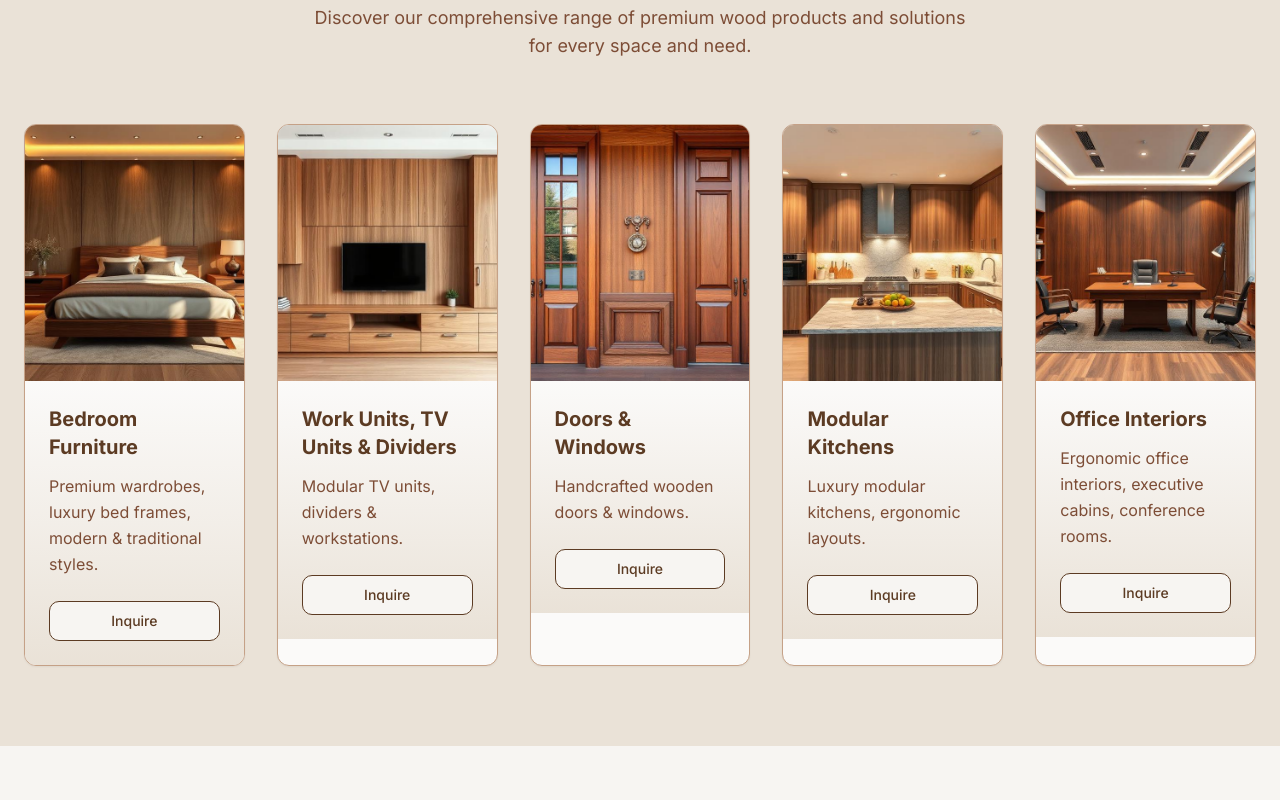
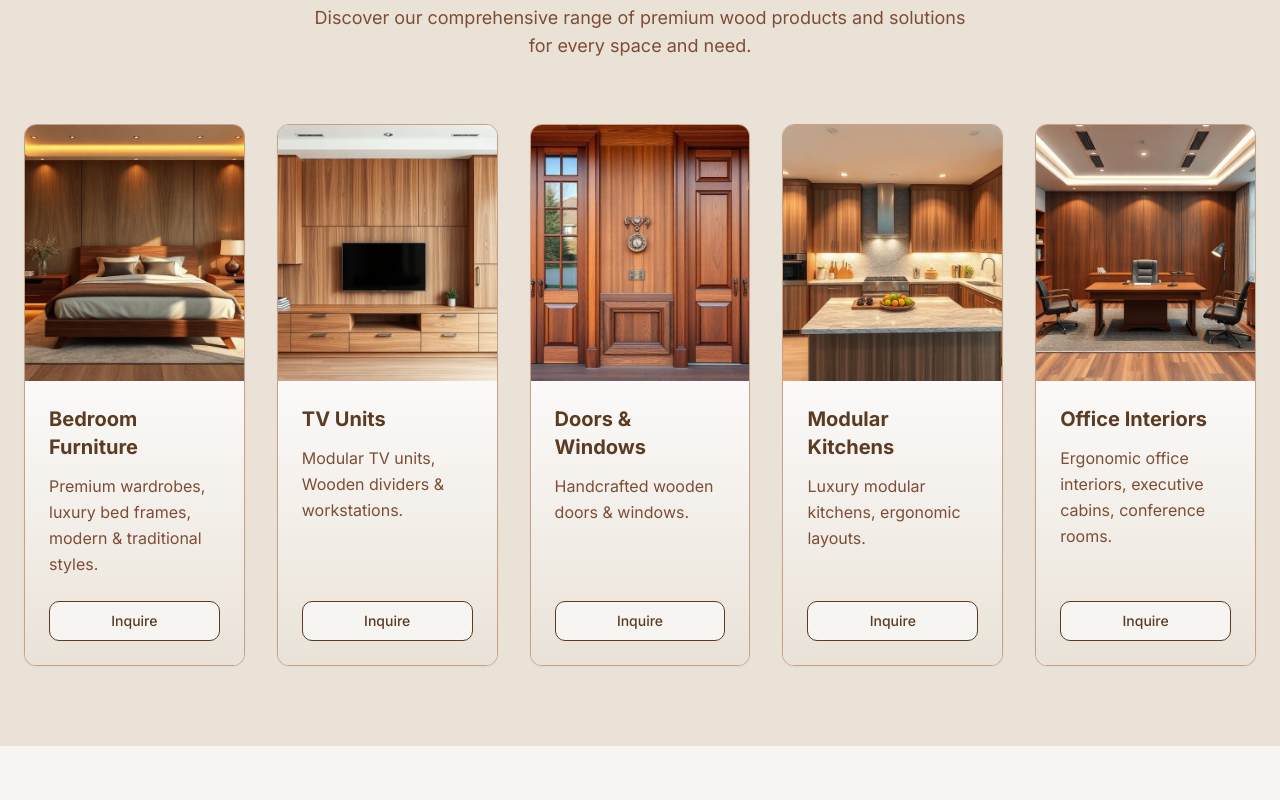
Before and after one commit to shivareddy2002/woodland-crafted-designs, a React (Vite) app: page / in a window 1280 px wide. Shown: the part 940-1740 px from the top of the page. Built offline with nearby package versions, Linux system fonts and the light colour scheme.

Commit message:
Refactor: Update product section and alignment

```diff
--- a/src/components/FeaturedProducts.tsx
+++ b/src/components/FeaturedProducts.tsx
@@ -22,9 +22,9 @@ const FeaturedProducts = () => {
       image: bedroomImage,
     },
     {
-      title: "Work Units, TV Units & Dividers",
+      title: "TV Units",
       headline: "Functional Designs for Modern Living",
-      description: "Modular TV units, dividers & workstations.",
+      description: "Modular TV units, Wooden dividers & workstations.",
       startingPrice: "₹25,000 onwards",
       highlights: ["Modular units", "Oak/walnut finishes", "Durable designs"],
       image: workUnitsImage,
@@ -77,7 +77,7 @@ const FeaturedProducts = () => {
           {products.map((product, index) => (
             <Card
               key={index}
-              className="group overflow-hidden border-wood-medium hover:shadow-2xl transition-all duration-300 transform hover:-translate-y-2"
+              className="group overflow-hidden border-wood-medium hover:shadow-2xl transition-all duration-300 transform hover:-translate-y-2 flex flex-col h-full"
             >
               <div className="relative overflow-hidden">
                 <img
@@ -88,16 +88,16 @@ const FeaturedProducts = () => {
                 <div className="absolute inset-0 bg-gradient-to-t from-primary/60 to-transparent opacity-0 group-hover:opacity-100 transition-opacity duration-300"></div>
               </div>
 
-              <CardContent className="p-6 bg-gradient-to-b from-card to-wood-light">
+              <CardContent className="p-6 bg-gradient-to-b from-card to-wood-light flex flex-col flex-grow">
                 <h3 className="text-xl font-bold text-primary mb-3">
                   {product.title}
                 </h3>
-                <p className="text-wood-dark mb-6 leading-relaxed">
+                <p className="text-wood-dark mb-6 leading-relaxed flex-grow">
                   {product.description}
                 </p>
                 <Button
                   variant="outline"
-                  className="w-full border-primary text-primary hover:bg-primary hover:text-primary-foreground transition-colors duration-200"
+                  className="w-full border-primary text-primary hover:bg-primary hover:text-primary-foreground transition-colors duration-200 mt-auto"
                   onClick={() => handleInquireClick(product)}
                 >
                   Inquire
--- a/src/components/Services.tsx
+++ b/src/components/Services.tsx
@@ -6,7 +6,7 @@ const Services = () => {
     {
       icon: Hammer,
       title: "Custom Woodwork",
-      description: "Bespoke furniture and fixtures tailored to your exact specifications and space requirements.",
+      description: "Bespoke furniture and fixtures tailored to your exact specifications and space requirements perfectly.",
     },
     {
       icon: Home,
```
